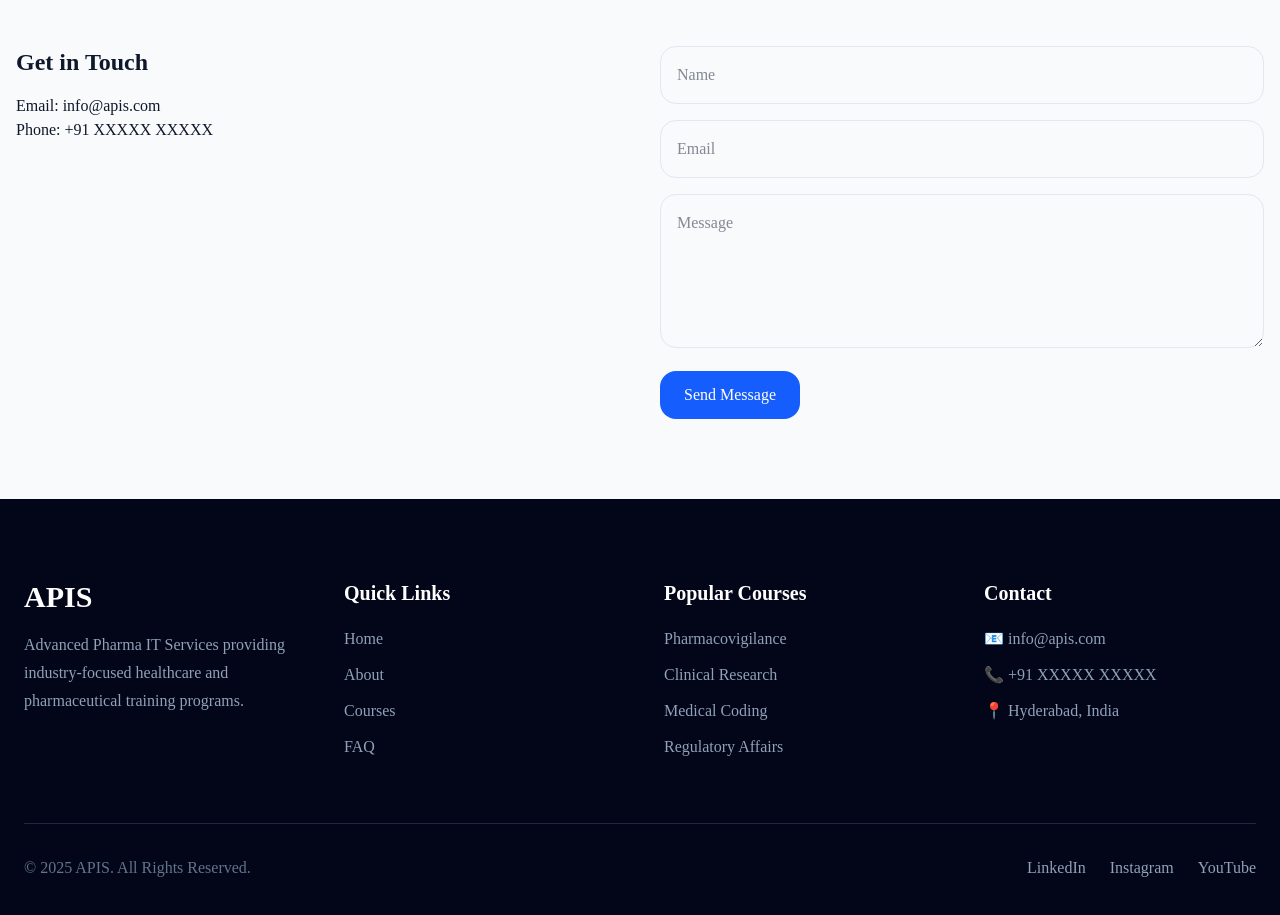
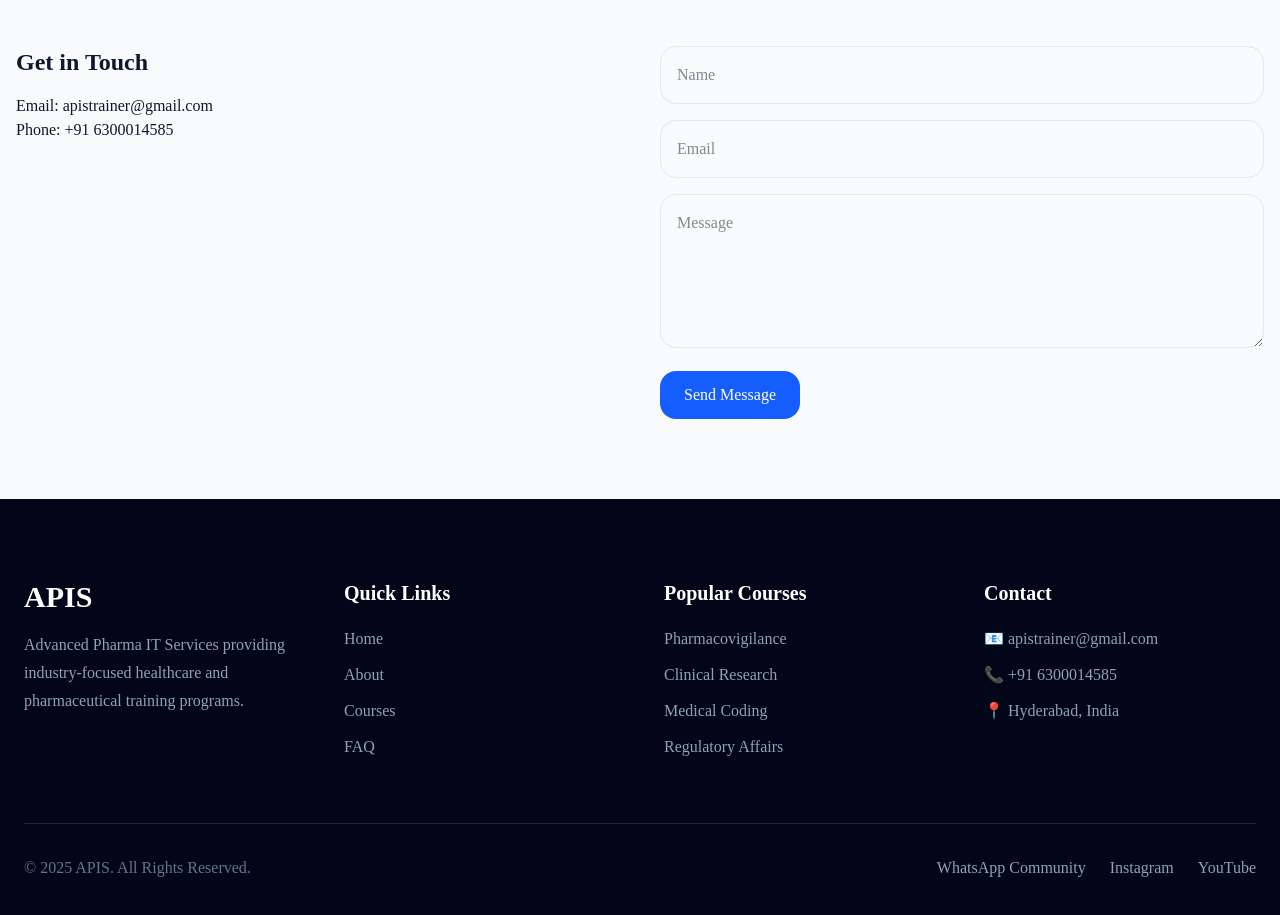
Before and after one commit to saikrishna1235/apis-website, a Next.js app: page /contact in a window 1280 px wide. Shown: the part 203-1118 px from the top of the page. Built offline with nearby package versions, Linux system fonts and the light colour scheme.

Commit message:
updated contact details

```diff
--- a/src/app/contact/page.tsx
+++ b/src/app/contact/page.tsx
@@ -13,8 +13,8 @@ export default function ContactPage() {
             Get in Touch
           </h2>
 
-          <p>Email: info@apis.com</p>
-          <p>Phone: +91 XXXXX XXXXX</p>
+          <p>Email: apistrainer@gmail.com</p>
+          <p>Phone: +91 6300014585</p>
         </div>
 
         <form className="space-y-4">
--- a/src/components/layout/footer.tsx
+++ b/src/components/layout/footer.tsx
@@ -68,8 +68,8 @@ export default function Footer() {
 
             <ul className="space-y-3 text-slate-400">
 
-              <li>📧 info@apis.com</li>
-              <li>📞 +91 XXXXX XXXXX</li>
+              <li>📧 apistrainer@gmail.com</li>
+              <li>📞 +91 6300014585</li>
               <li>📍 Hyderabad, India</li>
 
             </ul>
@@ -86,9 +86,9 @@ export default function Footer() {
 
           <div className="flex gap-6 mt-4 md:mt-0 text-slate-400">
 
-            <a href="#">LinkedIn</a>
-            <a href="#">Instagram</a>
-            <a href="#">YouTube</a>
+            <a href="https://chat.whatsapp.com/CXfHAdQxWWuDvXJkBUBRki">WhatsApp Community</a>
+            <a href="https://www.instagram.com/apistrainer">Instagram</a>
+            <a href="https://youtube.com/shorts/WMMzSp-J0ts?si=hQVI34144q0c1PW1">YouTube</a>
 
           </div>
 
```
